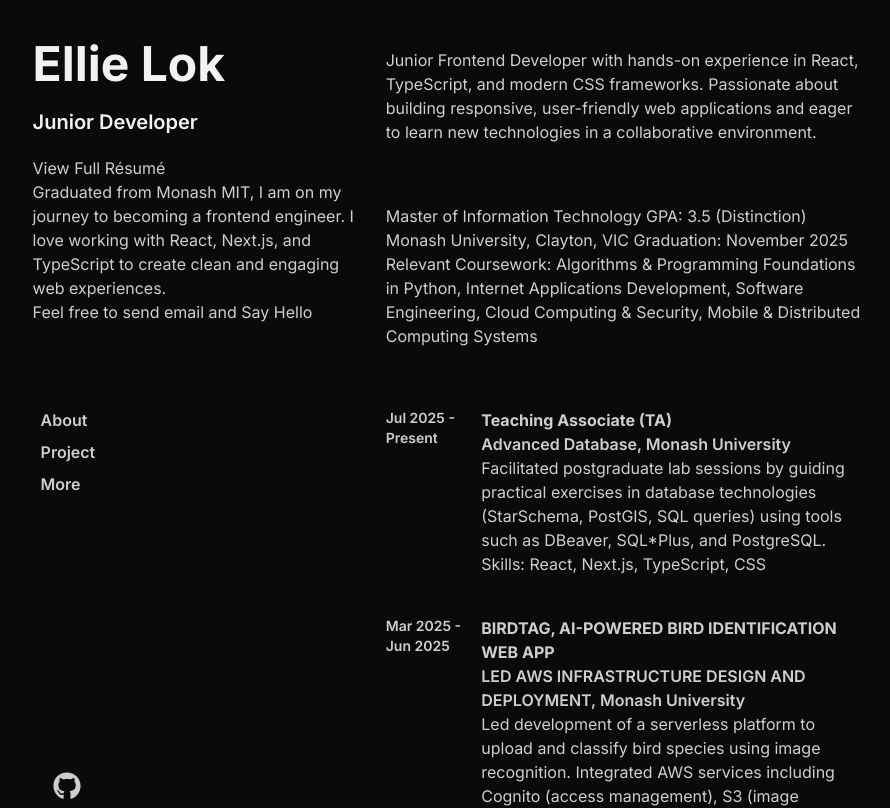
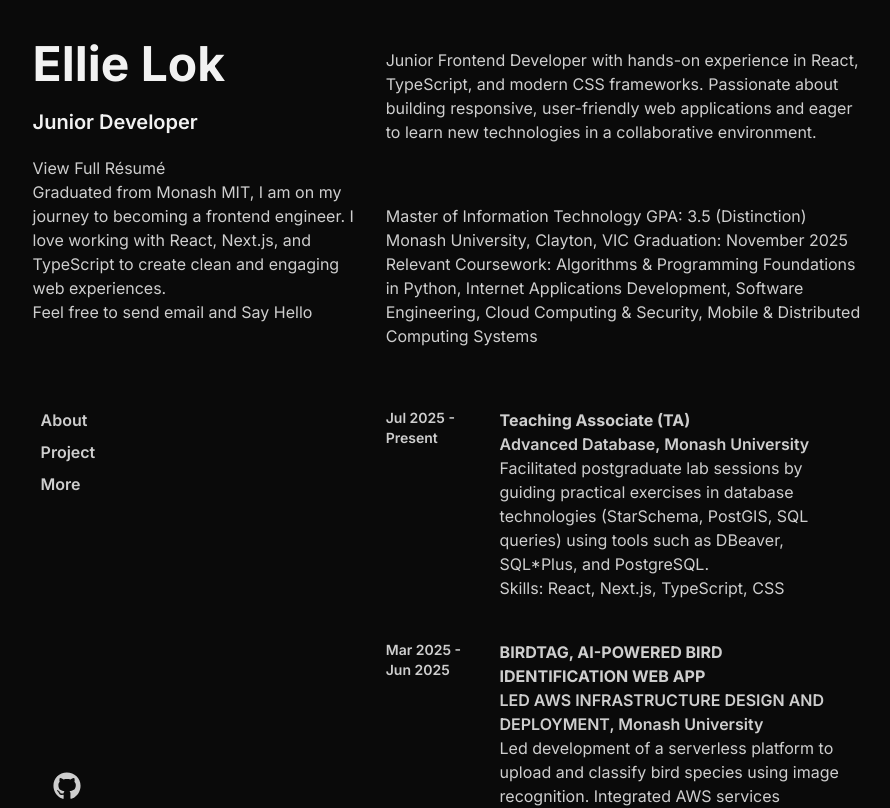
Before and after one commit to ellielok/www.ellielok.com, a Next.js app: page / in a window 1280 px wide. Shown: the top 808 px of the page, without its empty margins (188-1078 px from the left). Built offline with nearby package versions, Linux system fonts and the light colour scheme.

Commit message:
Add padding for project columns

```diff
--- a/component/project-card.tsx
+++ b/component/project-card.tsx
@@ -17,7 +17,7 @@
 }: ProjectCardProps){
     return(<div className="flex m-2 flex-row my-10">
           <div className="basis-1/4 text-sm font-semibold ">{timeRange}</div>
-          <div className='basis-3/3 '>
+          <div className='px-5 basis-3/3 '>
             <div className="font-bold text-white/590">{project}</div>
             <div className="font-semibold"> {position}, {company} </div>
             <div className="font-base"> {description} </div>
```
